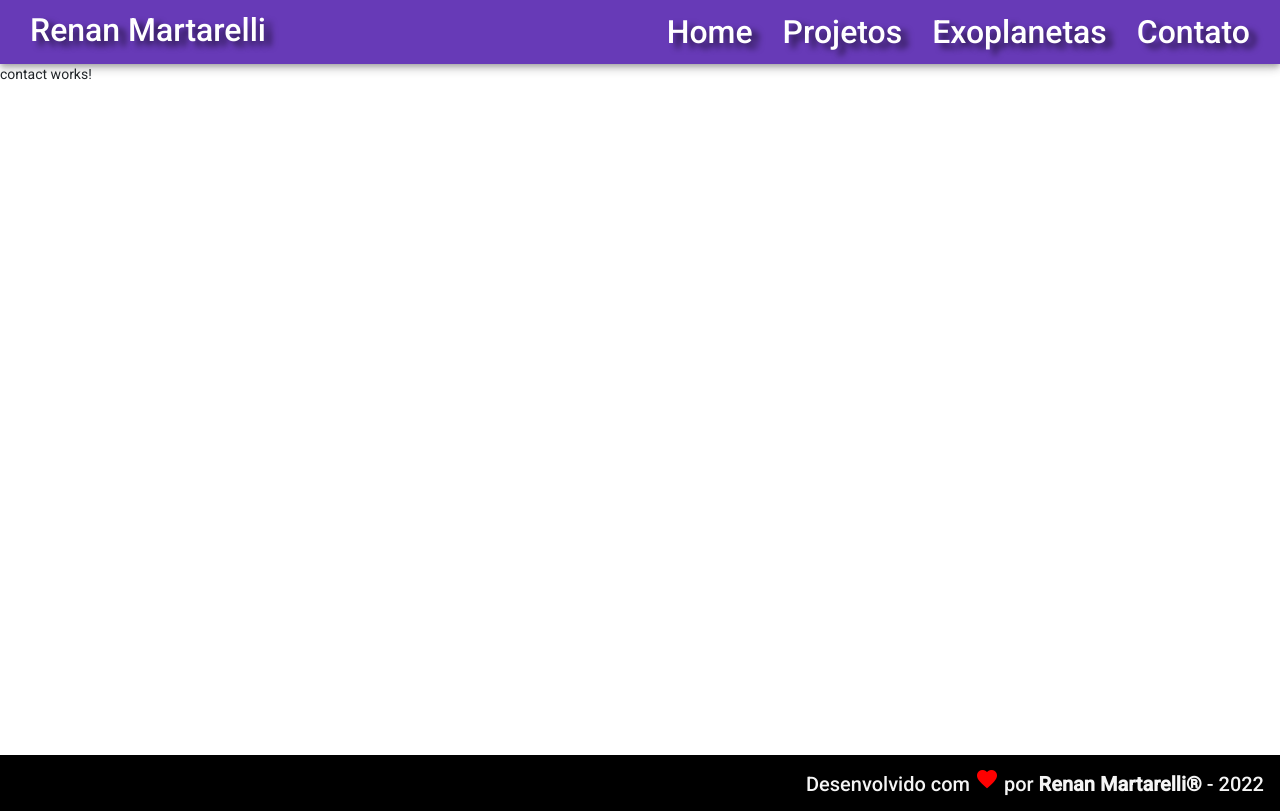
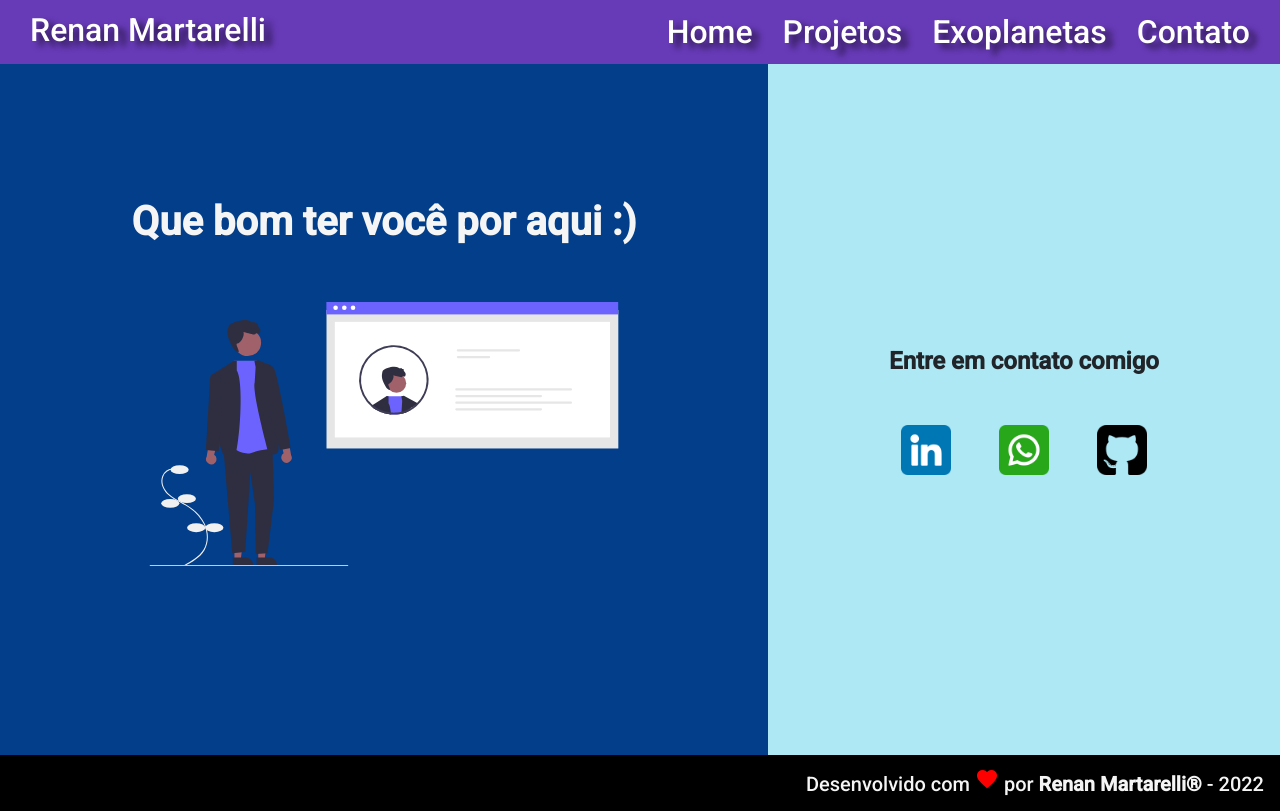
Before and after one commit to Martarelli/Angular-Martarelli, an Angular app: page /contact in a window 1280 px wide. Built offline with nearby package versions, Linux system fonts and the light colour scheme.

Commit message:
pagina de contato montada

```diff
--- a/src/app/components/contact/contact.component.css
+++ b/src/app/components/contact/contact.component.css
@@ -0,0 +1,61 @@
+.body {
+  display: flex;
+  height: 86.4vh;
+  width: 100%;
+}
+
+img {
+  padding: 3rem;
+  height: 45vh;
+  width: 80vh;
+}
+
+.left-container{
+  display: flex;
+  flex-direction: column;
+  width: 60%;
+  height: 100%;
+  background-color: #023E8A;
+  justify-content: center;
+  align-items: center;
+}
+
+.left-container > h1 {
+  font-size: 2.5rem;
+  font-weight: 800;
+  color: whitesmoke;
+}
+
+.right-container{
+  display: flex;
+  flex-direction: column;
+  width: 40%;
+  height: 100%;
+  background-color: #ADE8F4;
+  justify-content: center;
+  align-items: center;
+}
+
+.right-container > h1 {
+  font-weight: 600;
+  font-size: 1.5rem;
+}
+.contato {
+  display: flex;
+  width: 100%;
+  margin-top: 2rem;
+  justify-content: center;
+}
+
+.linkedin > a > img ,.github > a > img{
+  padding: 0;
+  width: 50px;
+  height: 50px;
+}
+
+.whatsapp > a > img {
+  padding: 0;
+  margin: 0 3rem;
+  width: 50px;
+  height: 50px;
+}
--- a/src/app/components/contact/contact.component.html
+++ b/src/app/components/contact/contact.component.html
@@ -1 +1,22 @@
-<p>contact works!</p>
+<div class="body">
+  <div class="left-container">
+    <h1>Que bom ter você por aqui :)</h1>
+    <picture>
+      <img [src]="contactImage" alt="" />
+    </picture>
+  </div>
+  <div class="right-container">
+    <h1>Entre em contato comigo</h1>
+    <div class="contato">
+        <div class="linkedin">
+         <a [href]="linkedinProfile" target="_blank"><img [src]="linkedin" alt="Linkedin Logo"></a>
+        </div>
+        <div class="whatsapp">
+          <a [href]="whatsappApi" target="_blank"><img [src]="whatsapp" alt="Whatsapp Logo"></a>
+        </div>
+        <div class="github">
+          <a [href]="githubProfile" target="_blank"><img [src]="github" alt="Github Logo"></a>
+        </div>
+    </div>
+  </div>
+</div>
--- a/src/app/components/contact/contact.component.ts
+++ b/src/app/components/contact/contact.component.ts
@@ -8,7 +8,14 @@ import { Component, OnInit } from '@angular/core';
 export class ContactComponent implements OnInit {
 
   constructor() { }
+  contactImage: string = "../../../assets/images/contactsvg.svg"
+  linkedin: string = "../../../assets/images/linkedin.png"
+  whatsapp: string = "../../../assets/images/whatsapp.png"
+  github: string = "../../../assets/images/github.png"
 
+  linkedinProfile: string = "https://www.linkedin.com/in/rmartarelli/"
+  whatsappApi: string = "https://api.whatsapp.com/send?phone=018997971831"
+  githubProfile: string ="https://github.com/Martarelli"
   ngOnInit(): void {
   }
 
```
